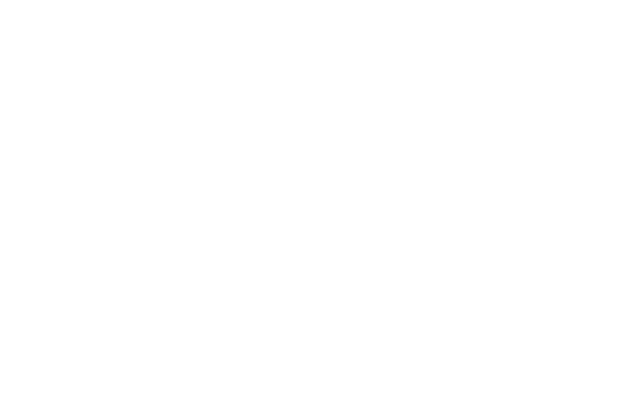
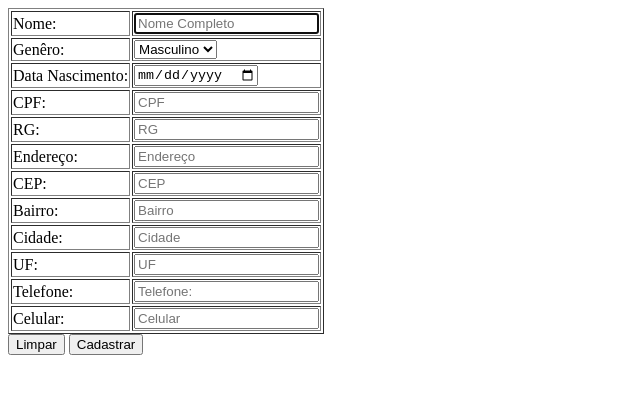
Before and after one commit to paulocesartecnologo/HtmlExercicios, a plain HTML site: page TelaCadastro/index.html in a window 1280 px wide. Shown: the whole page, without its empty margins (0-640 px from the left). Drawn offline with Linux system fonts and the light colour scheme.

Commit message:
add formulario de cadastro

```diff
--- a/TelaCadastro/index.html
+++ b/TelaCadastro/index.html
@@ -2,11 +2,113 @@
 <html lang="pt-br">
 <head>
     <meta charset="UTF-8">
-    <meta name="viewport" content="width=device-width, initial-scale=1.0">
+    <meta name="viewport" content="width=device-width, user-scale=0">
     <meta http-equiv="X-UA-Compatible" content="ie=edge">
     <title>Site Teste</title>
+    <link rel="stylesheet" type="text/css" href="assets/css/template.css">
 </head>
 <body>
+    <header>
+        <table border="1">
+            <thead>
+                <td><label for="Nome"> Nome: </label></td>
+                <td><input type="search" name="search" autofocus placeholder="Nome Completo"></td>
+            </thead>
+            <thead>
+                <td><label for="Genêro"> Genêro:</label></td>
+                <td><select name="genero" id="genero">
+                     <option value="Masculino">Masculino</option>
+                     <option value="Feminino">Feminino</option>
+                     <option value="Outro">Outro</option>
+                    </select>
+                </td>
+            </thead>
+            <thead>
+                <td>
+                 <label for="dataNascimento"> Data Nascimento: </label>
+                </td>
+                <td>
+                  <input type="date" name="date" required>
+                </td>
+            </thead>
+            <thead>
+                <td>
+                 <label for="CPF"> CPF: </label>
+                </td>
+                <td>
+                  <input type="text" name="text" placeholder="CPF" required>
+                </td>
+            </thead>
+            <thead>
+                <td>
+                 <label for="RG"> RG: </label>
+                </td>
+                <td>
+                  <input type="text" name="text" placeholder="RG" required>
+                </td>
+            </thead>
+            <thead>
+                <td>
+                 <label for="Endereço"> Endereço: </label>
+                </td>
+                <td>
+                  <input type="text" name="text" placeholder="Endereço" required>
+                </td>
+            </thead>
+            <thead>
+                <td>
+                 <label for="CEP"> CEP: </label>
+                </td>
+                <td>
+                  <input type="text" name="text" placeholder="CEP" required>
+                </td>
+            </thead>
+            <thead>
+                <td>
+                 <label for="Bairro"> Bairro: </label>
+                </td>
+                <td>
+                  <input type="text" name="text" placeholder="Bairro" required>
+                </td>
+            </thead>
+            <thead>
+                <td>
+                 <label for="Cidade"> Cidade: </label>
+                </td>
+                <td>
+                  <input type="text" name="text" placeholder="Cidade" required>
+                </td>
+            </thead>
+            <thead>
+                <td>
+                 <label for="UF"> UF: </label>
+                </td>
+                <td>
+                  <input type="text" name="text" placeholder="UF" required>
+                </td>
+            </thead>
+            <thead>
+                <td>
+                 <label for="Telefone"> Telefone: </label>
+                </td>
+                <td>
+                  <input type="tel" name="tel" placeholder="Telefone:" required>
+                </td>
+            </thead>
+            <thead>
+                <td>
+                 <label for="Celular"> Celular: </label>
+                </td>
+                <td>
+                  <input type="tel" name="tel" placeholder="Celular" required>
+                </td>
+            </thead>
+        </table>
+        <div class="controle">
+            <input type="submit" value="Limpar">
+            <input type="submit" value="Cadastrar">
+        </div>
+    </header>
 
 </body>
 </html>
```
